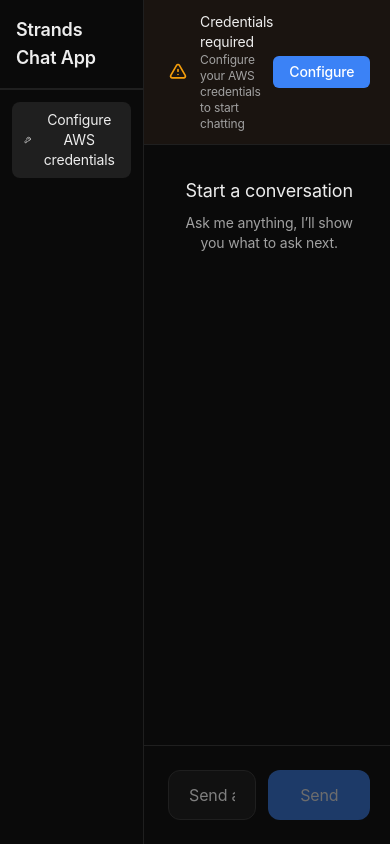
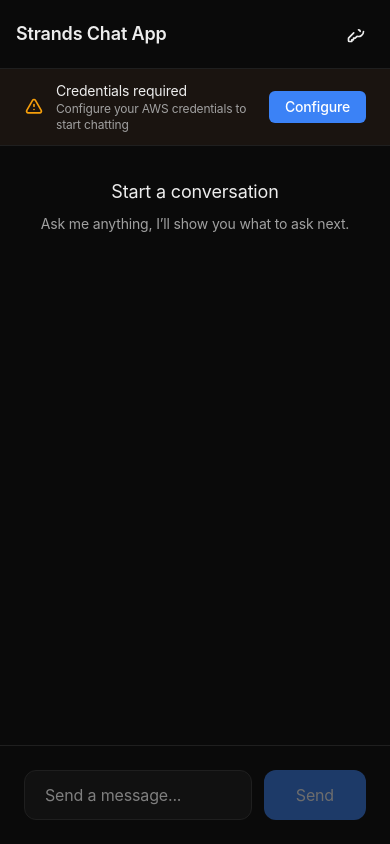
Before and after one commit to pajaydev/strands-chat-app, a Next.js app: page / in a window 390 px wide. Built offline with nearby package versions, Linux system fonts and the light colour scheme.

Commit message:
chore: hide side nav for mobile view

```diff
--- a/app/page.tsx
+++ b/app/page.tsx
@@ -117,8 +117,7 @@
 
   return (
     <div className="flex h-screen bg-background">
-      {/* Sidebar */}
-      <div className="w-64 border-r flex flex-col bg-background border-border">
+      <div className="hidden md:flex w-64 border-r flex-col bg-background border-border">
         <div className="p-4 border-b border-border">
           <h1 className="text-lg font-semibold text-foreground">Strands Chat App</h1>
         </div>
@@ -134,7 +133,7 @@
                 strokeLinecap="round"
                 strokeLinejoin="round"
                 strokeWidth={2}
-                d="M15 7a2 2 0 012 2m4 0a6 6 0 01-7.743 5.743L11 17H9v2H7v2H4a1 1 0 01-1-1v-2.586a1 1 0 01.293-.707l5.964-5.964A6 6 0 1121 9z"
+                d="M15 7a2 2 0 012 2m4 0a6 6 0 01-7.743 5.743L11 17H9v2H7v2H4a1 1 0 01-1-1v-2.586a1 1 0 01.293-.707l5.964-5.964A6 6 0 1721 9z"
               />
             </svg>
             <span>{credentials ? 'Credentials configured' : 'Configure AWS credentials'}</span>
@@ -144,6 +143,24 @@
 
       {/* Main Content */}
       <div className="flex-1 flex flex-col">
+        <div className="md:hidden flex items-center justify-between p-4 border-b border-border bg-background">
+          <h1 className="text-lg font-semibold text-foreground">Strands Chat App</h1>
+          <button
+            onClick={() => setIsPanelOpen(true)}
+            className="p-2 rounded-lg transition-colors text-foreground hover:bg-surface"
+            aria-label="Configure credentials"
+          >
+            <svg className="w-5 h-5" fill="none" stroke="currentColor" viewBox="0 0 24 24">
+              <path
+                strokeLinecap="round"
+                strokeLinejoin="round"
+                strokeWidth={2}
+                d="M15 7a2 2 0 012 2m4 0a6 6 0 01-7.743 5.743L11 17H9v2H7v2H4a1 1 0 01-1-1v-2.586a1 1 0 01.293-.707l5.964-5.964A6 6 0 1721 9z"
+              />
+            </svg>
+          </button>
+        </div>
+
         {!credentials && <CredentialsBanner setIsPanelOpen={setIsPanelOpen} />}
         <div className="flex-1 flex flex-col overflow-hidden">
           <MessageThread messages={messages} isLoading={isLoading} onQuestionClick={handleQuestionClick} />
```
Also changed, not shown: 1 other file (tests, documents, lock files or other folders).
